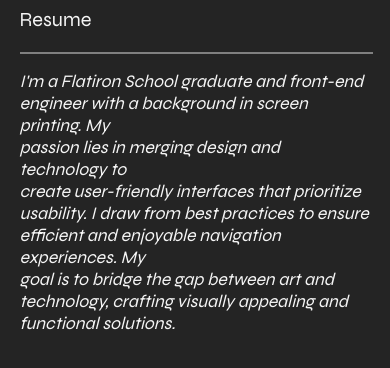
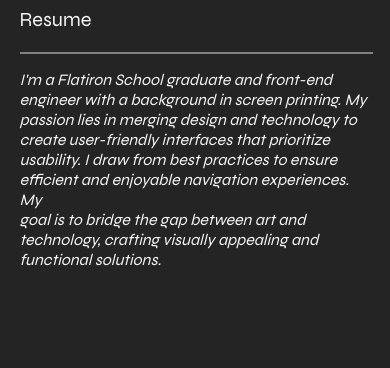
Before and after one commit to Kaltrunner/Portfolio-3, a React (Vite) app: page /about in a window 390 px wide. Shown: the part 340-708 px from the top of the page. Built offline with nearby package versions, Linux system fonts and the light colour scheme; a web font is replaced by a local one.

Commit message:
mobile styles

```diff
--- a/src/App.css
+++ b/src/App.css
@@ -80,6 +80,6 @@ body {
         margin-top: 7rem;
     }
     .about-lorem-div p {
-        font-size: 1.1rem;
+        font-size: 1rem;
     }
 }
--- a/src/assets/About/About.jsx
+++ b/src/assets/About/About.jsx
@@ -31,10 +31,14 @@ function About() {
           },
           0
         )
-        .to(
+        .fromTo(
           subHeroTitles,
           {
+            opacity: 0,
+          },
+          {
             duration: 1,
+            opacity: 1,
             y: 0,
             stagger: 0.055,
           },
```
